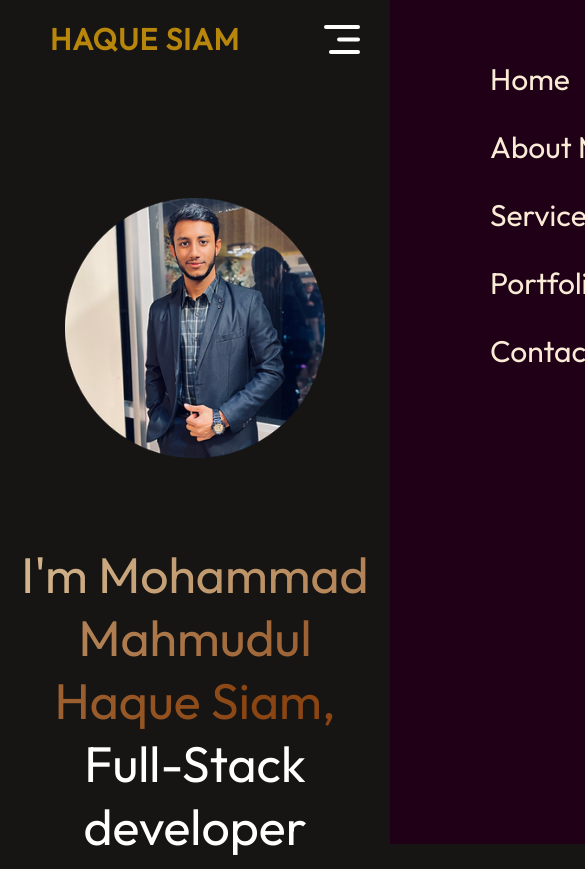
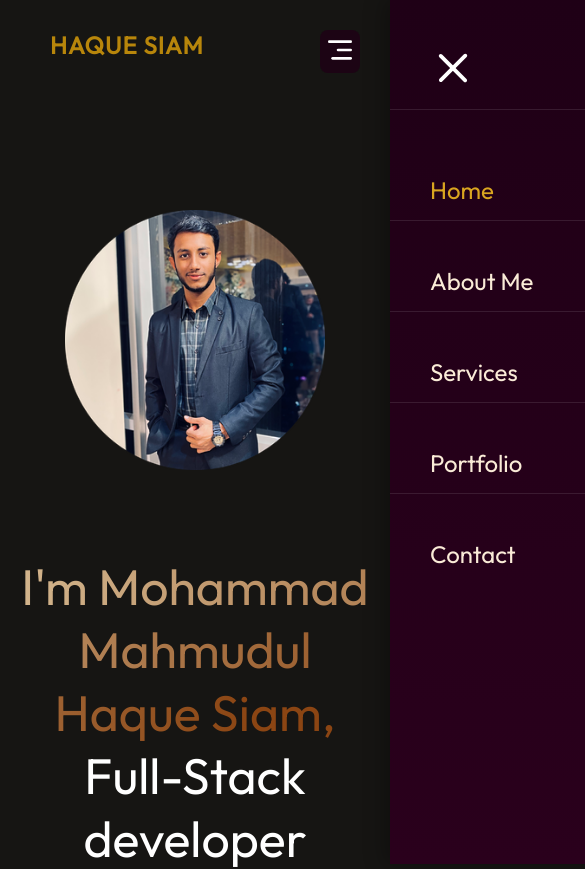
Before and after one commit to HaqueSiam/Portfolio, a React (Vite) app: page / in a window 390 px wide. Shown: the top 869 px of the page, 585 px wide, since content can reach past the window. Built offline with nearby package versions, Linux system fonts and the light colour scheme.

Commit message:
navbar-responsive

```diff
--- a/src/App.jsx
+++ b/src/App.jsx
@@ -6,6 +6,7 @@ import Services from './Components/Services/services.jsx';
 import MyWork from './Components/MyWork/mywork.jsx';
 import Contact from './Components/Contact/contact.jsx';
 import Footer from "./Components/Footer/footer.jsx"
+
 const App = () => {
   return (
     <div>
--- a/src/Components/Footer/footer.jsx
+++ b/src/Components/Footer/footer.jsx
@@ -16,7 +16,7 @@ const Footer = () => {
                     <img src={user_icon} alt="" />
                     <input type="email" placeholder='Enter your email'/>
                 </div>
-                <div className="footer-subscribe">Subscribe</div>
+                <div className="footer-subscribe">Submit</div>
             </div>
         </div>
         <hr />
--- a/src/Components/Navbar/navbar.css
+++ b/src/Components/Navbar/navbar.css
@@ -1,137 +1,313 @@
-.navbar{
-    display : flex;
+/* Base Navbar Styles */
+.navbar {
+    display: flex;
     justify-content: space-between;
     align-items: center;
     margin: 20px 170px;
+    position: relative;
+    z-index: 100;
 }
-.nav-menu{
+
+/* Logo/Brand Styles */
+.name-logo {
+    display: flex;
+    align-items: center;
+    font-size: 30px;
+    font-weight: 600;
+    text-transform: uppercase;
+    letter-spacing: 1px;
+    color: #B8860B;
+    cursor: default;
+    user-select: none;
+}
+
+.name-logo span {
+    transition: color 0.3s ease;
+}
+
+.name-logo:hover span {
+    color: #DAA520;
+}
+
+/* Navigation Menu Styles */
+.nav-menu {
     display: flex;
     align-items: center;
     list-style: none;
     gap: 60px;
     font-size: 20px;
+    margin: 0;
+    padding: 0;
 }
 
-.nav-connect{
+.nav-menu li {
+    display: flex;
+    flex-direction: column;
+    gap: 5px;
+    cursor: pointer;
+    position: relative;
+}
+
+.nav-menu li:hover .anchor-link {
+    color: #DAA520;
+    transform: translateY(-2px);
+}
+
+.nav-underline {
+    display: flex;
+    margin: auto;
+    transition: opacity 0.3s ease;
+}
+
+/* Anchor Link Styles */
+.anchor-link {
+    text-decoration: none;
+    color: antiquewhite;
+    transition: all 0.3s ease;
+    padding: 8px 12px;
+    border-radius: 4px;
+    position: relative;
+}
+
+.anchor-link:hover {
+    background-color: rgba(218, 165, 32, 0.1);
+}
+
+.anchor-link[aria-current="page"] {
+    color: #DAA520;
+}
+
+/* Connect Button Styles */
+.nav-connect {
     padding: 15px 37px;
     border-radius: 50px;
     background: linear-gradient(264deg, #5A3C14 0%, #A6803C 50%, #C8A951 100%);
     font-size: 24px;
     cursor: pointer;
-    transition: 0.5s;
-
+    transition: all 0.3s ease;
+    box-shadow: 0 4px 15px rgba(90, 60, 20, 0.2);
 }
 
-/*.name-logo{
-    display: flex;
-    align-items: center;
-    list-style: none;
-    gap: 60px;
-    font-size: 20px;
-    padding: 20px 40px;
-    border-radius: 25px;
-    background: linear-gradient(267deg, #1A1F1A 0%, #3A4A34 100%);
-    font-size: 22px;
-    cursor: pointer;
-}*/
-
-/*.name-logo {
-  display: flex;
-  align-items: center;
-  gap: 20px;
-  list-style: none;
-  font-size: 22px;
-  padding: 8px 16px;
-  border-radius: 8px;
-  background: linear-gradient(264deg, #5A3C14 0%, #A6803C 50%, #C8A951 100%);
-  color: #E0E0E0;
-  cursor: default;
-  font-weight: 500;
-  text-transform: uppercase;
-  letter-spacing: 1px;
-}*/
-
-.name-logo {
-  display: flex;
-  align-items: center;
-  gap: 22px;
-  list-style: none;
-  font-size: 30px;
-  font-weight: 600;
-  text-transform: uppercase;
-  letter-spacing: 1px;
-  color: #B8860B; /* Rich dark gold */
+.nav-connect:hover {
+    transform: scale(1.05);
+    box-shadow: 0 6px 20px rgba(90, 60, 20, 0.3);
 }
 
-.name-logo li {
-  background: none;
-  padding: 0;
+.nav-connect .anchor-link {
+    color: white;
+    font-weight: 500;
 }
 
-
-.nav-connect:hover{
-    transform: scale(1.05);
+.nav-connect .anchor-link:hover {
+    background: none;
+    color: white;
 }
 
-.nav-menu li{
-  display:flex;
-  flex-direction: column;
-  gap: 5px;
-  cursor: pointer;
+/* Mobile Menu Controls */
+.nav-mob-toggle,
+.nav-mob-close {
+    display: none;
+    background: none;
+    border: none;
+    cursor: pointer;
+    padding: 8px;
+    border-radius: 4px;
+    transition: background-color 0.2s ease;
 }
 
-.nav-menu li img{
-  display: flex;
-  margin: auto;
+.nav-mob-toggle:hover,
+.nav-mob-close:hover {
+    background-color: rgba(255, 255, 255, 0.1);
 }
 
-.anchor-link {
-  text-decoration: none;
-  color:antiquewhite
+.nav-mob-close-container {
+    display: none;
 }
-.nav-mob-close{
-  display: none;
+
+.nav-overlay {
+    display: none;
 }
-.nav-mob-open{
-  display: none;
+
+/* Responsive Design */
+@media (max-width: 768px) {
+    .navbar {
+        margin: 20px 50px;
+        padding: 10px 0;
+    }
+
+    /* Show mobile menu toggle */
+    .nav-mob-toggle {
+        display: block;
+        position: fixed;
+        right: 30px;
+        top: 30px;
+        z-index: 1001;
+        background: rgba(31, 0, 22, 0.8);
+        backdrop-filter: blur(10px);
+        border-radius: 8px;
+    }
+
+    .nav-mob-toggle img {
+        width: 24px;
+        height: 24px;
+    }
+
+    /* Mobile Menu Close Button */
+    .nav-mob-close-container {
+        display: block;
+        width: 100%;
+        text-align: right;
+        margin-bottom: 20px;
+    }
+
+    .nav-mob-close {
+        display: block;
+        margin-right: 20px;
+        margin-top: 10px;
+    }
+
+    .nav-mob-close img {
+        width: 30px;
+        height: 30px;
+    }
+
+    /* Mobile Navigation Menu */
+    .nav-menu {
+        position: fixed;
+        flex-direction: column;
+        align-items: flex-start;
+        top: 0;
+        right: -350px;
+        gap: 30px;
+        background: linear-gradient(180deg, #1F0016 0%, #2A001C 100%);
+        width: 350px;
+        height: 100vh;
+        z-index: 1000;
+        transition: right 0.5s ease;
+        padding-top: 20px;
+        box-shadow: -5px 0 20px rgba(0, 0, 0, 0.3);
+        backdrop-filter: blur(20px);
+        overflow-y: auto;
+    }
+
+    .nav-menu.nav-menu-open {
+        right: 0;
+    }
+
+    .nav-menu li {
+        font-size: 24px;
+        padding-left: 40px;
+        padding-right: 40px;
+        width: calc(100% - 80px);
+        flex-direction: row;
+        gap: 20px;
+        align-items: center;
+        justify-content: space-between;
+        padding-top: 15px;
+        padding-bottom: 15px;
+        border-bottom: 1px solid rgba(255, 255, 255, 0.1);
+    }
+
+    .nav-menu li:last-child {
+        border-bottom: none;
+    }
+
+    .nav-menu li:hover {
+        background-color: rgba(218, 165, 32, 0.1);
+    }
+
+    .anchor-link {
+        width: 100%;
+        padding: 0;
+    }
+
+    .nav-underline {
+        margin: 0;
+        width: 20px;
+    }
+
+    /* Mobile Menu Overlay */
+    .nav-overlay {
+        display: block;
+        position: fixed;
+        top: 0;
+        left: 0;
+        width: 100vw;
+        height: 100vh;
+        background: rgba(0, 0, 0, 0.5);
+        z-index: 999;
+        backdrop-filter: blur(5px);
+    }
+
+    /* Logo adjustments for mobile */
+    .name-logo {
+        font-size: 24px;
+    }
 }
-@media(max-width:768px){
-  .navbar{
-    margin:20px 50px
-  }
-  .nav-connect{
-    display: none;
-  }
-  .nav-mob-open{
-    display: block;
-    position: fixed;
-    right: 30px;
-  }
-  .nav-mob-close{
-    display: block;
-    position: relative;
-    top: 30px;
-    left: 290px;
-    width: 30px;
-  }
-  .nav-menu{
-    position: fixed;
-    flex-direction: column;
-    align-items: start;
-    top: 0;
-    gap: 30px;
-    background-color: #1F0016;
-    width: 350px;
-    height: 100%;
-    z-index: 2;
-    transition: right 0.5s;
-    right: -350px;
-  }
-  .nav-menu li{
-    font-size: 30px;
-    padding-left: 100px;
-    flex-direction: row;
-    gap: 20px;
 
-  }
+/* Tablet adjustments */
+@media (max-width: 1024px) and (min-width: 769px) {
+    .navbar {
+        margin: 20px 80px;
+    }
+
+    .nav-menu {
+        gap: 40px;
+        font-size: 18px;
+    }
+
+    .nav-connect {
+        padding: 12px 28px;
+        font-size: 20px;
+    }
 }
+
+/* Large screen adjustments */
+@media (min-width: 1400px) {
+    .navbar {
+        margin: 30px 200px;
+    }
+
+    .nav-menu {
+        gap: 80px;
+        font-size: 22px;
+    }
+
+    .nav-connect {
+        padding: 18px 45px;
+        font-size: 26px;
+    }
+
+    .name-logo {
+        font-size: 34px;
+    }
+}
+
+/* Accessibility improvements */
+@media (prefers-reduced-motion: reduce) {
+    .nav-menu,
+    .nav-connect,
+    .anchor-link,
+    .name-logo span {
+        transition: none;
+    }
+}
+
+/* Focus styles for accessibility */
+.anchor-link:focus,
+.nav-mob-toggle:focus,
+.nav-mob-close:focus {
+    outline: 2px solid #DAA520;
+    outline-offset: 2px;
+}
+
+/* High contrast mode support */
+@media (prefers-contrast: high) {
+    .nav-connect {
+        border: 2px solid currentColor;
+    }
+
+    .nav-menu li {
+        border-bottom-color: currentColor;
+    }
+}
--- a/src/Components/Navbar/navbar.jsx
+++ b/src/Components/Navbar/navbar.jsx
@@ -1,40 +1,127 @@
-import React, { useState, useRef } from 'react';
-import './navbar.css'
-import logo from '../../assets/siam_logo.png'; // Adjust the path as necessary
-import underline from '../../assets/nav_underline.svg'
+import React, { useState, useRef, useEffect } from 'react';
+import './navbar.css';
+import logo from '../../assets/siam_logo.png';
+import underline from '../../assets/nav_underline.svg';
 import AnchorLink from 'react-anchor-link-smooth-scroll';
-import menu_open from '../../assets/menu_open.svg'
-import menu_close from '../../assets/menu_close.svg'
+import menu_open from '../../assets/menu_open.svg';
+import menu_close from '../../assets/menu_close.svg';
 
 const Navbar = () => {
-    const [menu,setMenu] = useState('home')
-    const menuRef= useRef()
+    const [menu, setMenu] = useState('home');
+    const [isMenuOpen, setIsMenuOpen] = useState(false);
+    const menuRef = useRef();
 
-    const openMenu =() =>{
-       menuRef.current.style.right ='0'
-    }
+    const openMenu = () => {
+        setIsMenuOpen(true);
+        if (menuRef.current) {
+            menuRef.current.style.right = '0';
+        }
+    };
 
-    const closeMenu =() =>{
-       menuRef.current.style.right ='-350px'
-    }
+    const closeMenu = () => {
+        setIsMenuOpen(false);
+        if (menuRef.current) {
+            menuRef.current.style.right = '-350px';
+        }
+    };
 
-  return (
-    <div className= "navbar">
-        {/*<img src={logo} alt="Logo"/>*/}
-        {<ul className="name-logo">
-            <li>Haque Siam</li>
-        </ul>}
-        <img src={menu_open} onClick={openMenu} alt="" className= 'nav-mob-open'/>
-        <ul ref={menuRef} className="nav-menu">
-            <img src={menu_close} onClick={closeMenu} alt="" className="nav-mob-close" />
-            <li><AnchorLink className='anchor-link' offset={50} href='#home'><p onClick={()=>setMenu('home')}>Home</p></AnchorLink>{menu==='home'? <img src={underline} alt=''/> :<></>}</li>
-            <li><AnchorLink className='anchor-link' offset={50} href='#about'><p onClick={()=>setMenu('about')}>About Me</p></AnchorLink>{menu==='about'? <img src={underline} alt=''/> :<></>}</li>
-            <li><AnchorLink className='anchor-link' offset={50} href='#services'><p onClick={()=>setMenu('services')}>Services</p></AnchorLink>{menu==='services'? <img src={underline} alt=''/> :<></>}</li>
-            <li><AnchorLink className='anchor-link' offset={50} href='#work'><p onClick={()=>setMenu('work')}>Portfolio</p></AnchorLink>{menu==='work'? <img src={underline} alt=''/> :<></>}</li>
-            <li><AnchorLink className='anchor-link' offset={50} href='#contact'><p onClick={()=>setMenu('contact')}>Contact</p></AnchorLink>{menu==='contact'? <img src={underline} alt=''/> :<></>}</li>
-        </ul>
-        <div className="nav-connect"><AnchorLink className='anchor-link' offset={50} href='#contact'>Connect With Me </AnchorLink></div>
-    </div>
+    const handleMenuClick = (menuItem) => {
+        setMenu(menuItem);
+        if (window.innerWidth <= 768) {
+            closeMenu();
+        }
+    };
+
+    // Close menu on escape key
+    useEffect(() => {
+        const handleEscape = (e) => {
+            if (e.key === 'Escape' && isMenuOpen) {
+                closeMenu();
+            }
+        };
+
+        document.addEventListener('keydown', handleEscape);
+        return () => document.removeEventListener('keydown', handleEscape);
+    }, [isMenuOpen]);
+
+    // Close menu when clicking outside
+    useEffect(() => {
+        const handleClickOutside = (e) => {
+            if (isMenuOpen && menuRef.current && !menuRef.current.contains(e.target)) {
+                closeMenu();
+            }
+        };
+
+        document.addEventListener('mousedown', handleClickOutside);
+        return () => document.removeEventListener('mousedown', handleClickOutside);
+    }, [isMenuOpen]);
+
+    const navItems = [
+        { id: 'home', label: 'Home', href: '#home' },
+        { id: 'about', label: 'About Me', href: '#about' },
+        { id: 'services', label: 'Services', href: '#services' },
+        { id: 'work', label: 'Portfolio', href: '#work' },
+        { id: 'contact', label: 'Contact', href: '#contact' }
+    ];
+
+    return (
+        <nav className="navbar" role="navigation" aria-label="Main navigation">
+            {/* Logo/Brand */}
+            <div className="name-logo">
+                <span>Haque Siam</span>
+            </div>
+
+            {/* Mobile Menu Toggle */}
+            <button
+                className="nav-mob-toggle"
+                onClick={openMenu}
+                aria-label="Open navigation menu"
+                aria-expanded={isMenuOpen}
+            >
+                <img src={menu_open} alt="" />
+            </button>
+
+            {/* Navigation Menu */}
+            <ul ref={menuRef} className="nav-menu" role="menubar">
+                <li className="nav-mob-close-container">
+                    <button
+                        className="nav-mob-close"
+                        onClick={closeMenu}
+                        aria-label="Close navigation menu"
+                    >
+                        <img src={menu_close} alt="" />
+                    </button>
+                </li>
+
+                {navItems.map((item) => (
+                    <li key={item.id} role="none">
+                        <AnchorLink
+                            className="anchor-link"
+                            offset={50}
+                            href={item.href}
+                            role="menuitem"
+                            aria-current={menu === item.id ? 'page' : undefined}
+                        >
+                            <span onClick={() => handleMenuClick(item.id)}>
+                                {item.label}
+                            </span>
+                        </AnchorLink>
+                        {menu === item.id && (
+                            <img
+                                src={underline}
+                                alt=""
+                                className="nav-underline"
+                                aria-hidden="true"
+                            />
+                        )}
+                    </li>
+                ))}
+            </ul>
+
+            {/* Mobile Menu Overlay */}
+            {isMenuOpen && <div className="nav-overlay" onClick={closeMenu}></div>}
+        </nav>
     );
-}
+};
+
 export default Navbar;
```
